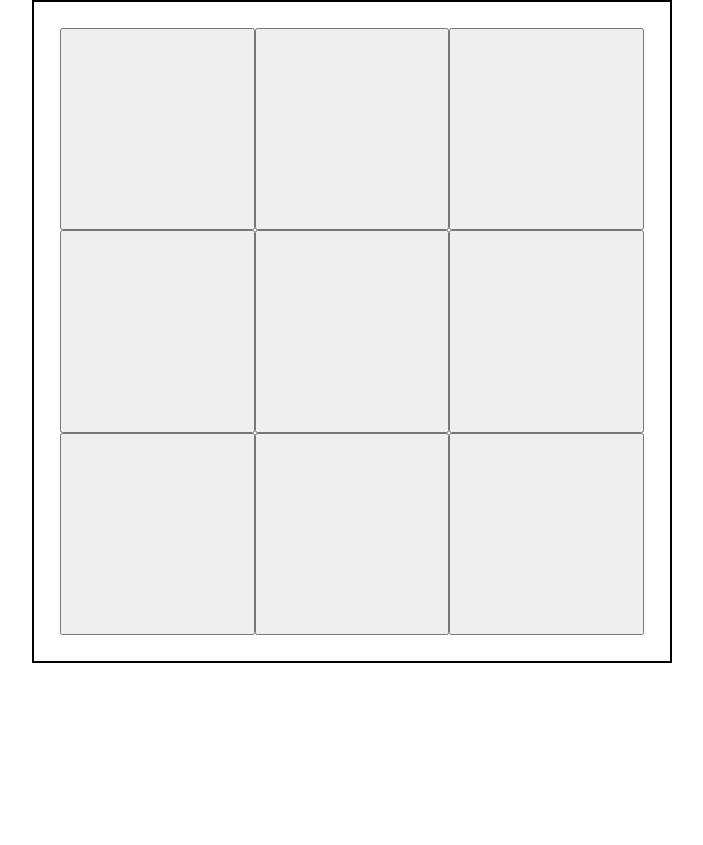
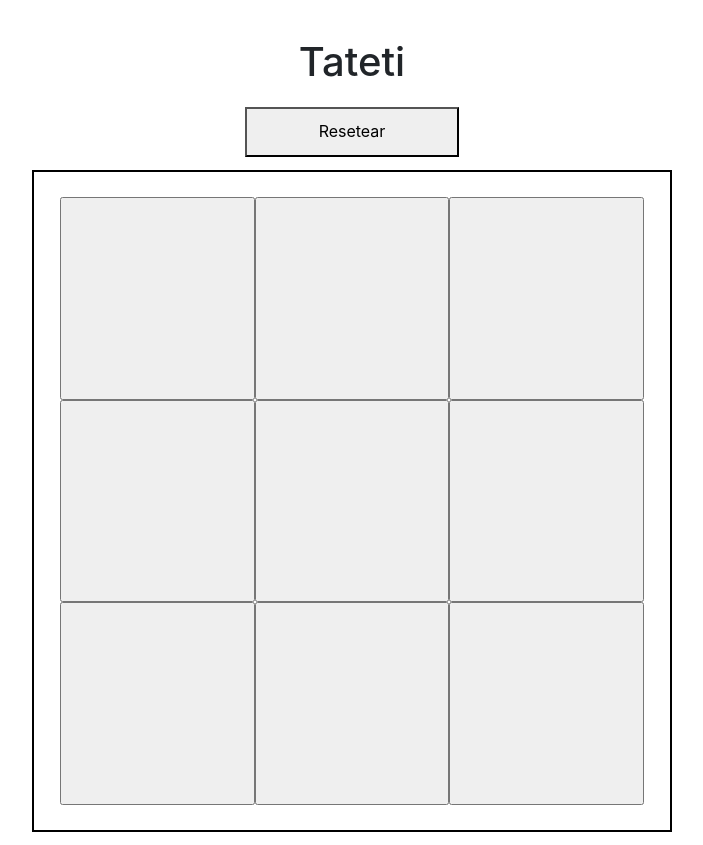
Before and after one commit to pastocasa/Tateti, a plain HTML site: page index.html in a window 1280 px wide. Shown: the whole page, without its empty margins (288-991 px from the left). Before the commit the page ends 800 px from the top, so only its background shows below. Drawn offline with nearby package versions, Linux system fonts and the light colour scheme.

Commit message:
agregado botón de resetear

```diff
--- a/index.html
+++ b/index.html
@@ -16,6 +16,11 @@
 </head>
 <body>
 
+    <h1>Tateti</h4>
+
+        <div class="col-5 inline"> </div><button id="clear" class="col-2 inline">Resetear</button>
+
+
     <div class="col-3"></div>
     <div class="col-6 container">
         <input type="button" id="a1" class="col-4 cuadrado inline"><input type="button" id="a2" class="col-4 cuadrado inline"><input type="button" id="a3" class="col-4 cuadrado inline">
--- a/script.js
+++ b/script.js
@@ -12,4 +12,8 @@ $(document).ready(function(){
             is_o = !is_o
         }
     })
+
+    $("#clear").on("click", function(e){
+        $(".cuadrado").val("")
+    })
 })
--- a/style.css
+++ b/style.css
@@ -5,6 +5,7 @@
 .container{
     padding: 2%;
     border: 2px solid black;
+    margin-bottom: 1%;
 }
 
 .cuadrado{
@@ -12,3 +13,14 @@
     text-align: center;
     font-size: large;
 }
+
+h1{
+    text-align: center;
+    padding-top: 3%;
+}
+
+#clear{
+    line-height: 5ex;
+    margin-top: 1%;
+    margin-bottom: 1%;
+}
```
